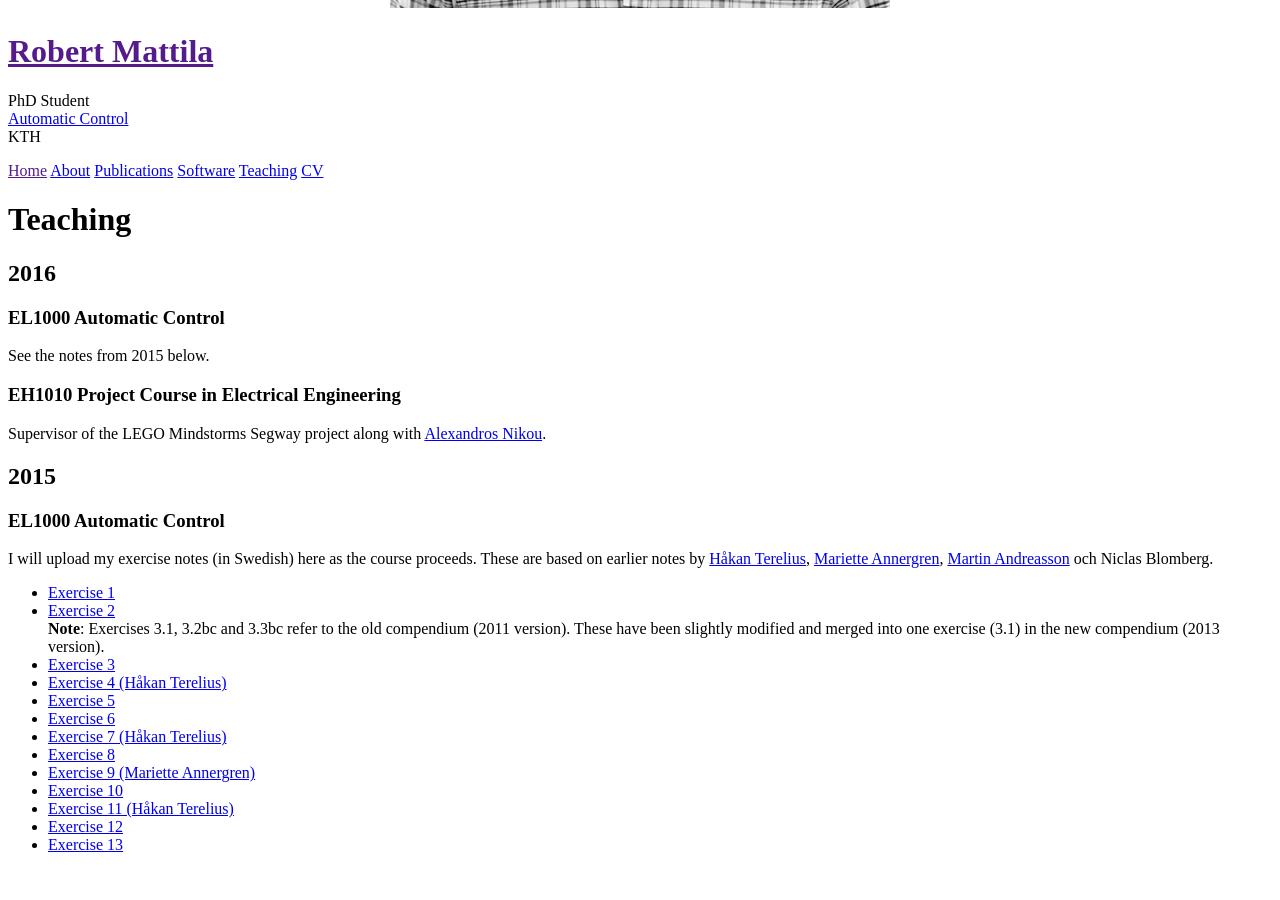
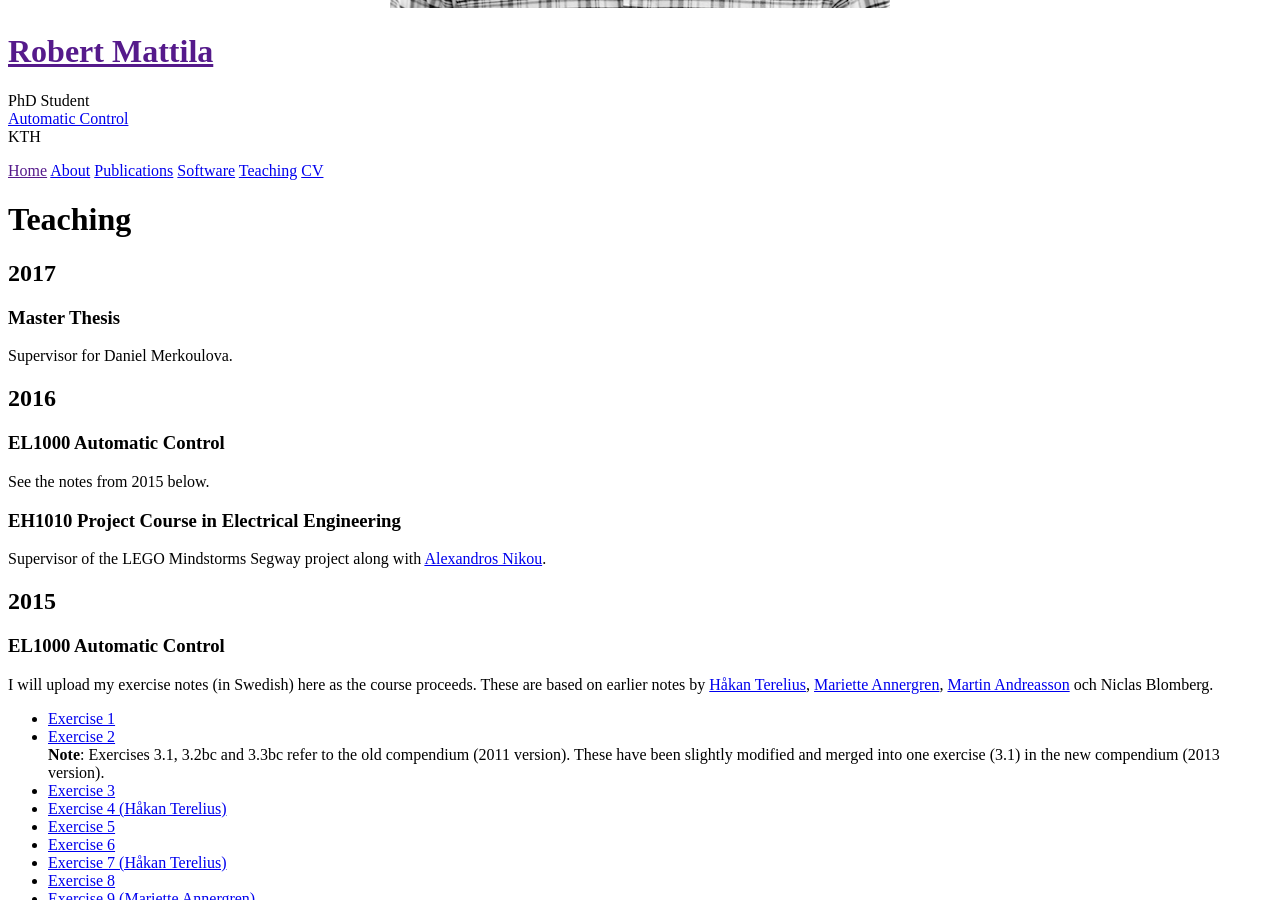
Before and after one commit to rmattila/rmattila.github.io, a Jekyll site: the page built from teaching.md, in a window 1280 px wide and 900 px high, scrolled down 500 px. Built offline with Jekyll 4.4.1, drawn with Linux system fonts in a browser that asks for light colours; comment, search, counter and statistics services are not loaded; before the commit the page ends 1370 px from its top, so only the background shows below that.

Commit message:
add Daniel

```diff
--- a/teaching.md
+++ b/teaching.md
@@ -2,6 +2,12 @@
 layout: page
 title: Teaching
 ---
+
+## 2017
+
+### Master Thesis
+
+Supervisor for Daniel Merkoulova.
 
 ## 2016
 
```
